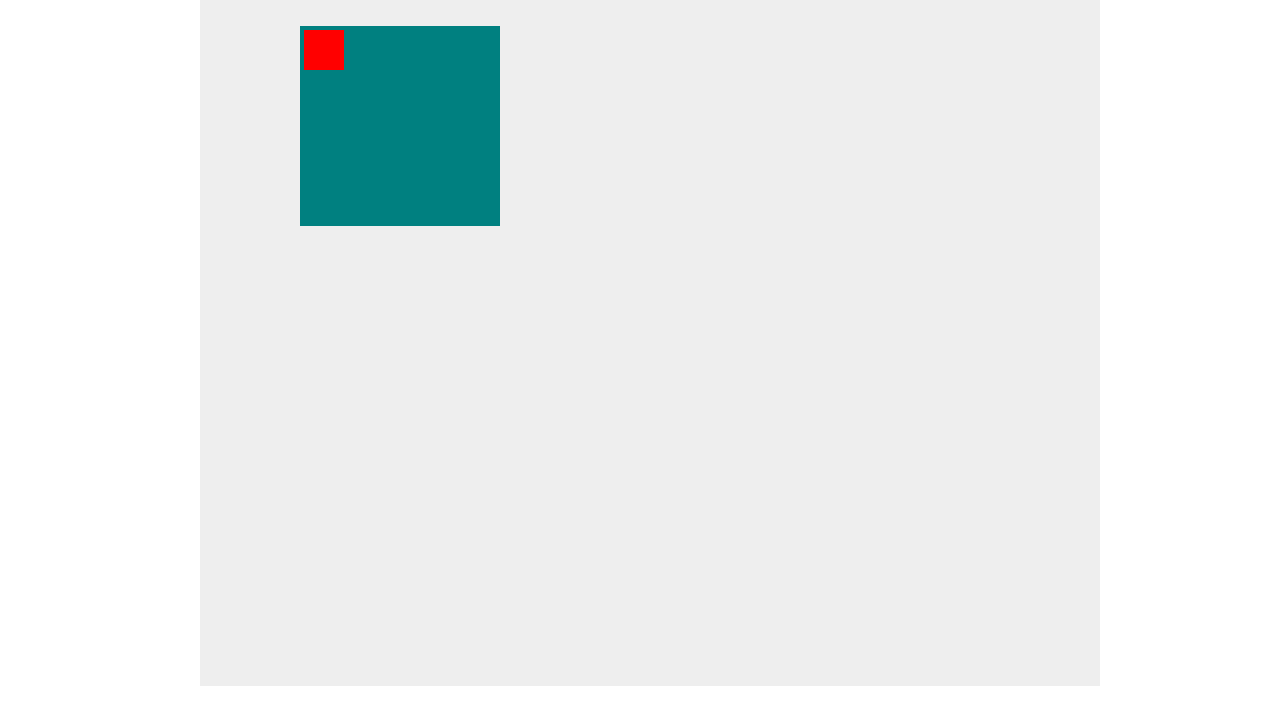
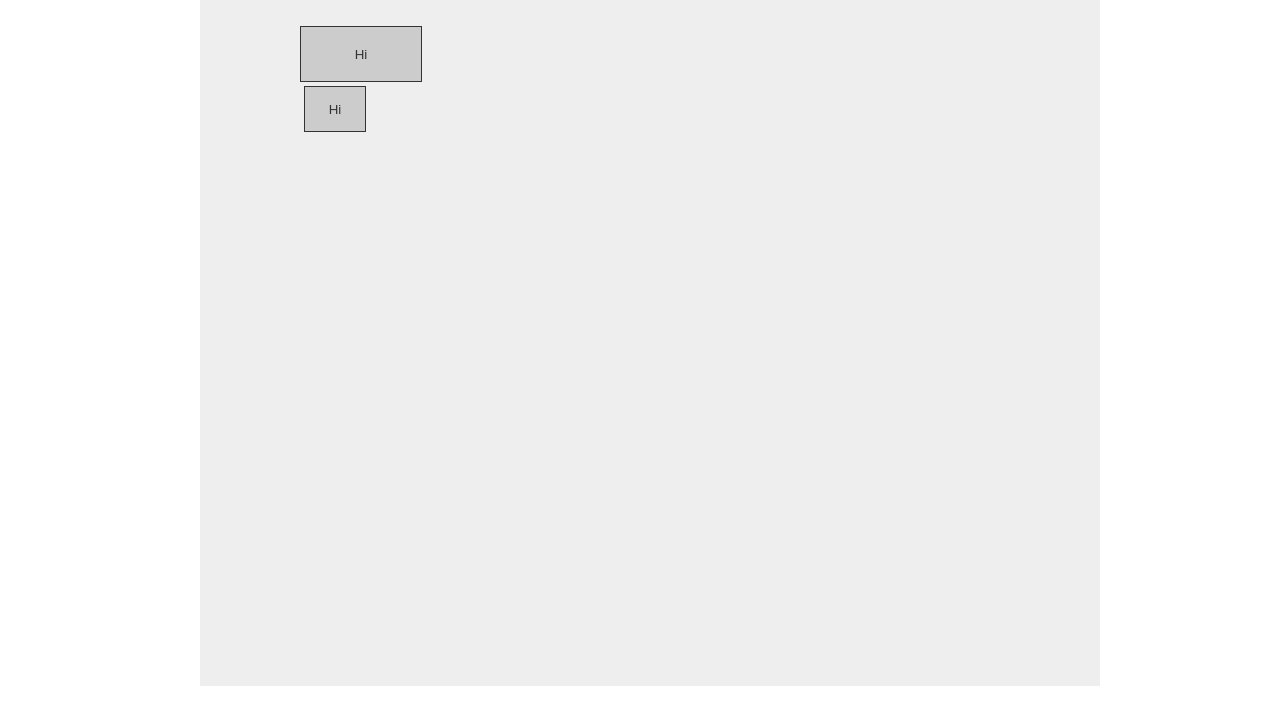
Before and after one commit to cajogos/seesaw, a plain HTML site: page index.html in a window 1280 px wide. Shown: the part 51-776 px from the top of the page. Drawn offline with Linux system fonts and the light colour scheme.

Commit message:
Implemented click event on the Button components

```diff
--- a/css/seesaw.css
+++ b/css/seesaw.css
@@ -1,8 +1,39 @@
 * {
     margin: 0;
     padding: 0;
+    outline: 0;
+    -webkit-box-sizing: border-box;
+    -moz-box-sizing: border-box;
+    box-sizing: border-box;
 }
 
 body {
-    font-family: 'arial', sans-serif;
+    font-family: sans-serif;
 }
+
+.seesaw-btn {
+    padding: 2px 10px;
+    border: 1px solid;
+    transition: all 0.5s;
+}
+
+.seesaw-btn:hover {
+    cursor: pointer;
+    transition: all 0.5s;
+}
+
+.seesaw-btn.default {
+    color: #333;
+    background: #CCC;
+}
+
+.seesaw-btn.default:hover {
+    color: #CCC;
+    background: #333;
+}
+
+.seesaw-btn.default:active {
+    color: #DDD;
+    background: #444;
+    text-shadow: 0 0 10px #DDD;
+}
--- a/js/scripts.js
+++ b/js/scripts.js
@@ -9,21 +9,23 @@ $(document).ready(function ()
 
     seesaw.addChild(btn);
 
-    btn.setBounds(100, 40, 200, 200);
-    btn.setBackground('teal');
+    btn.setBounds(100, 40, 100, 50);
 
     btn.addChild(btn2);
+
+    btn.click = function ()
+    {
+        console.log('OH NO YOU CLICKED ME'); // TODO: Remove
+    };
+
     btn2.setSize(40, 40);
 
     btn2.setPosition(4, 4);
-
-    btn2.setBackground('red');
 
     var num = new SEESAW.Number();
 
     var encKey = 'key';
     var encrypt = new SEESAW.Encrypt(encKey);
 
-
     console.log(seesaw); // TODO: Remove
 });
--- a/seesaw/ui/Button.js
+++ b/seesaw/ui/Button.js
@@ -11,3 +11,37 @@ SEESAW.Button = function (id)
 
 SEESAW.Button.prototype = Object.create(SEESAW.Component.prototype);
 SEESAW.Button.prototype.constructor = SEESAW.Button;
+
+SEESAW.Button.prototype.create = function ()
+{
+    SEESAW.Component.prototype.create.call(this);
+
+    var btnId = this._id + '-btn';
+    var html = '<button class="seesaw-btn default" id="' + btnId + '">Hi</button>';
+    this._div.html(html);
+
+    this._btn = $('#' + btnId);
+
+    this._btn.width(this._width);
+    this._btn.height(this._height);
+
+    var self = this;
+
+    this._btn.on('click', function ()
+    {
+        self._handleClick();
+    });
+};
+
+/**
+ * The click() function must be called where the button is created
+ *
+ * @private
+ */
+SEESAW.Button.prototype._handleClick = function ()
+{
+    if (this.click)
+    {
+        this.click();
+    }
+};
```
